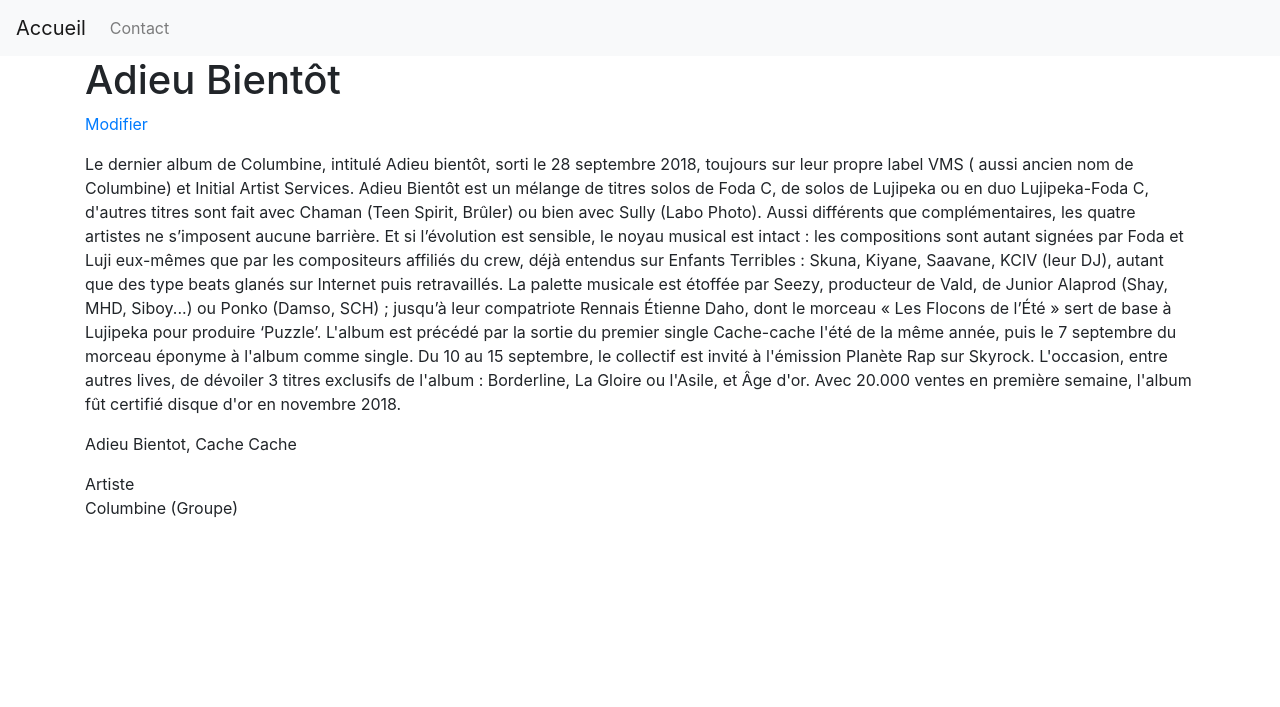
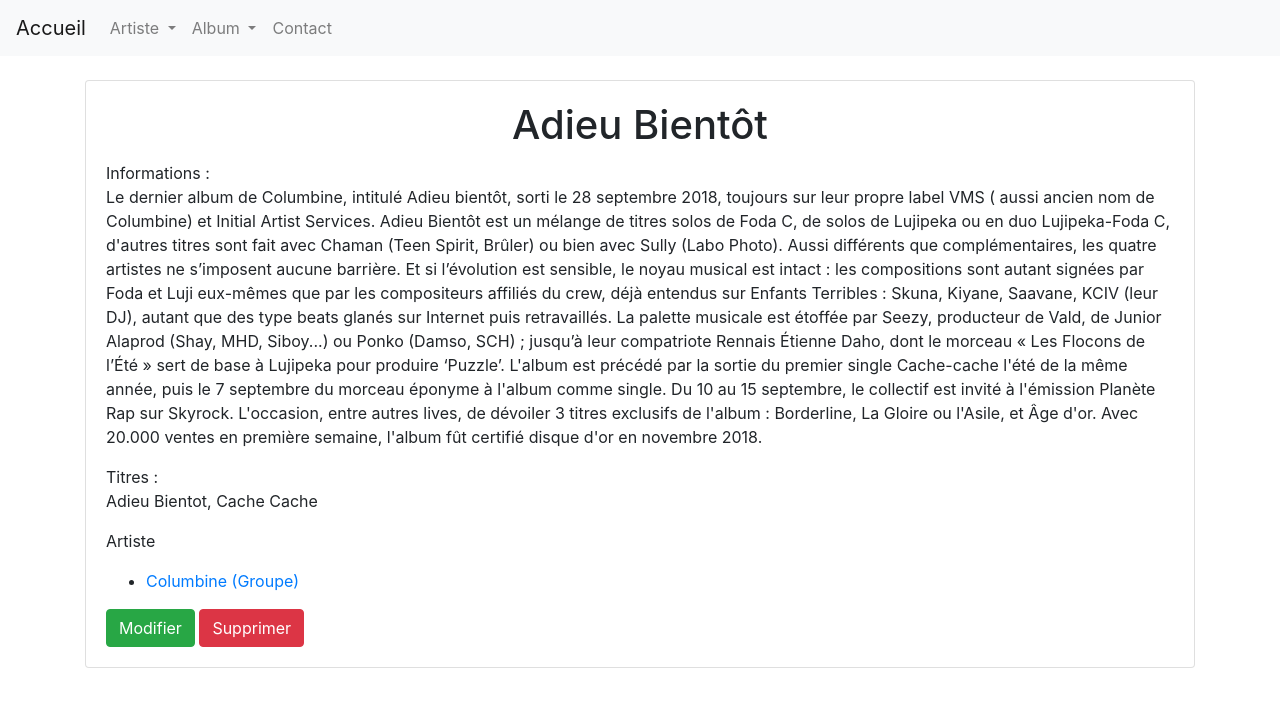
Before and after one commit to Thibaut-Comte/examen_django, a Django app: page /album/9 in a window 1280 px wide. Shown: the top 707 px of the page. Run offline with Django 3.2, Linux system fonts and the light colour scheme; data comes from the database, SQL or seed files in the repository; both versions use the stored data as it was after the commit; parts of the project's set-up code (start-up, migrations or seed data) failed here and were passed over; some libraries are stand-ins or nearby versions.

Commit message:
Models / Cruds

```diff
--- a/musique/templates/musique/Album/view.html
+++ b/musique/templates/musique/Album/view.html
@@ -6,19 +6,29 @@
 {% block body %}
     <div class="row">
         <div class="col">
-            <h1>{{ album.name }}</h1>
-            {#            <p class="infos">{{ article.auteur }}, le {{ article.date|date:"DATE_FORMAT" }}</p>#}
-            <p><a href="{% url 'update-album' album.id %}">Modifier</a></p>
-            <p>{{ album.infos }}</p>
-            <p>{{ album.musiques }}</p>
+            <div class="card">
+                <div class="card-body">
+                    <h1 class="card-title text-center">{{ album.name }}</h1>
+                    <p class="card-text">Informations : <br> {{ album.infos }}</p>
+                    <p class="card-text">Titres : <br>{{ album.musiques }}</p>
+                    <p class="card-text">
                         Artiste{{ album.artistes.all|pluralize }}
                         {% for artiste in album.artistes.all %}
+                            <ul>
                                 <div class="contenu">
-                    {{ artiste.name }}
+                                    <li>
+                                        <a href="{% url 'view-artiste' artiste.id %}">{{ artiste.name }}</a>
+                                    </li>
                                 </div>
+                            </ul>
                         {% empty %}
                             N'a pas encore fait d'album.
                         {% endfor %}
+                    </p>
+                    <a class="btn btn-success" href="{% url 'update-album' album.id %}">Modifier</a>
+                    <a class="btn btn-danger" href="{% url 'delete-album' album.id %}">Supprimer</a>
+                </div>
+            </div>
         </div>
     </div>
 {% endblock %}
--- a/musique/templates/musique/Artiste/form.html
+++ b/musique/templates/musique/Artiste/form.html
@@ -8,7 +8,11 @@
 
 {% block body %}
     <h1 class="text-center">Ajouter un Artiste</h1>
-
+    {% if update %}
+        <div class="alert alert-success" role="alert">
+            Mise à jour effectuée
+        </div>
+    {% endif %}
     <div class="row">
         <div class="col">
             <div class="row">
--- a/musique/urls.py
+++ b/musique/urls.py
@@ -8,6 +8,8 @@
     path('artiste/<int:id>', views.viewArtiste, name="view-artiste"),
     path('album/<int:id>', views.viewAlbum, name="view-album"),
     path('artiste/update/<int:id>', views.updateArtiste, name="update-artiste"),
+    path('artiste/delete/<int:id>', views.deleteArtiste, name="delete-artiste"),
     path('album/update/<int:id>', views.updateAlbum, name="update-album"),
+    path('album/delete/<int:id>', views.deleteAlbum, name="delete-album"),
     path('contact', views.contact, name="contact")
 ]
--- a/musique/views.py
+++ b/musique/views.py
@@ -23,7 +23,6 @@
 
         # Nous pourrions ici envoyer l'e-mail grâce aux données
         # que nous venons de récupérer
-        envoi = "Artiste ajouté"
 
         return redirect('home')
 
@@ -39,11 +38,6 @@
         musiques = form.cleaned_data['musiques']
 
         form.save()
-
-        # Nous pourrions ici envoyer l'e-mail grâce aux données
-        # que nous venons de récupérer
-        envoi = "Album ajouté"
-
         return redirect('home')
 
     return render(request, 'musique/Album/form.html', locals())
@@ -64,14 +58,16 @@
 
     artiste = get_object_or_404(Artiste, id=id)
 
-    form = ArtisteForm(instance=artiste)
+    form = ArtisteForm(request.POST or None, instance=artiste)
+
+    update = True
 
     if form.is_valid():
         name = form.cleaned_data['name']
         bio = form.cleaned_data['bio']
         form.save()
-        envoi = "Modification effectuée"
-        return redirect('home')
+
+        update = True
 
     return render(request, 'musique/Artiste/form.html', locals())
 
@@ -79,16 +75,32 @@
 
     album = get_object_or_404(Album, id=id)
 
-    form = AlbumForm(instance=album)
+    form = AlbumForm(request.POST or None, instance=album)
 
     update = True
 
     if form.is_valid():
         form.save()
-        envoi = "Modification effectuée"
-        return redirect('home')
+
+        update = True
 
     return render(request, 'musique/Album/form.html', locals())
+
+def deleteArtiste(request, id):
+
+    artiste = get_object_or_404(Artiste, id=id)
+
+    artiste.delete()
+
+    return redirect('home')
+
+def deleteAlbum(request, id):
+
+    album = get_object_or_404(Album, id=id)
+
+    album.delete()
+
+    return redirect('home')
 
 def contact(request):
     form = ContactForm(request.POST or None)
--- a/templates/base.html
+++ b/templates/base.html
@@ -7,11 +7,12 @@
         <link rel="stylesheet" href="https://stackpath.bootstrapcdn.com/bootstrap/4.3.1/css/bootstrap.min.css"
               integrity="sha384-ggOyR0iXCbMQv3Xipma34MD+dH/1fQ784/j6cY/iJTQUOhcWr7x9JvoRxT2MZw1T"
               crossorigin="anonymous">
+        <meta name="viewport" content="width=device-width, initial-scale=1, shrink-to-fit=no">
     {% endblock %}
 </head>
 <body>
 <header>
-    <nav class="navbar navbar-expand-lg navbar-light bg-light">
+    <nav class="navbar navbar-expand-lg navbar-light bg-light mb-4">
         {% block nav %}
             <a class="navbar-brand" href="{% url "home" %}">Accueil</a>
             <button class="navbar-toggler" type="button" data-toggle="collapse" data-target="#navbarNavAltMarkup"
@@ -20,6 +21,24 @@
             </button>
             <div class="collapse navbar-collapse" id="navbarNavAltMarkup">
                 <div class="navbar-nav">
+                    <li class="nav-item dropdown">
+                        <a class="nav-link dropdown-toggle" href="#" id="navbarDropdown" role="button"
+                           data-toggle="dropdown" aria-haspopup="true" aria-expanded="false">
+                            Artiste
+                        </a>
+                        <div class="dropdown-menu" aria-labelledby="navbarDropdown">
+                            <a class="dropdown-item" href="{% url 'new-artiste' %}">Ajouter un artiste</a>
+                        </div>
+                    </li>
+                     <li class="nav-item dropdown">
+                        <a class="nav-link dropdown-toggle" href="#" id="navbarDropdown" role="button"
+                           data-toggle="dropdown" aria-haspopup="true" aria-expanded="false">
+                            Album
+                        </a>
+                        <div class="dropdown-menu" aria-labelledby="navbarDropdown">
+                            <a class="dropdown-item" href="{% url 'new-album' %}">Ajouter un album</a>
+                        </div>
+                    </li>
                     <a class="nav-item nav-link" href="{% url 'contact' %}">Contact</a>
                 </div>
             </div>
```
Also changed, not shown: musique/templates/musique/Album/form.html (+6 -2 lines), musique/templates/musique/Artiste/view.html (+21 -9 lines), db.sqlite3. Lines whose indentation alone changed are shown as unchanged.
